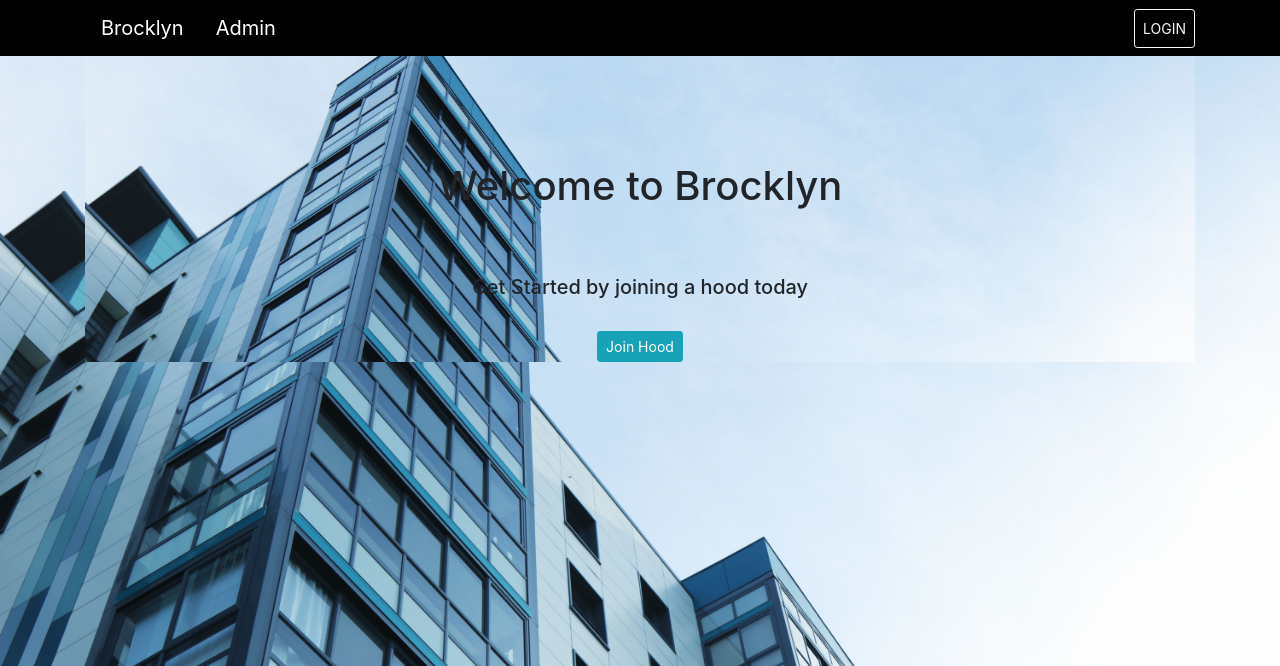
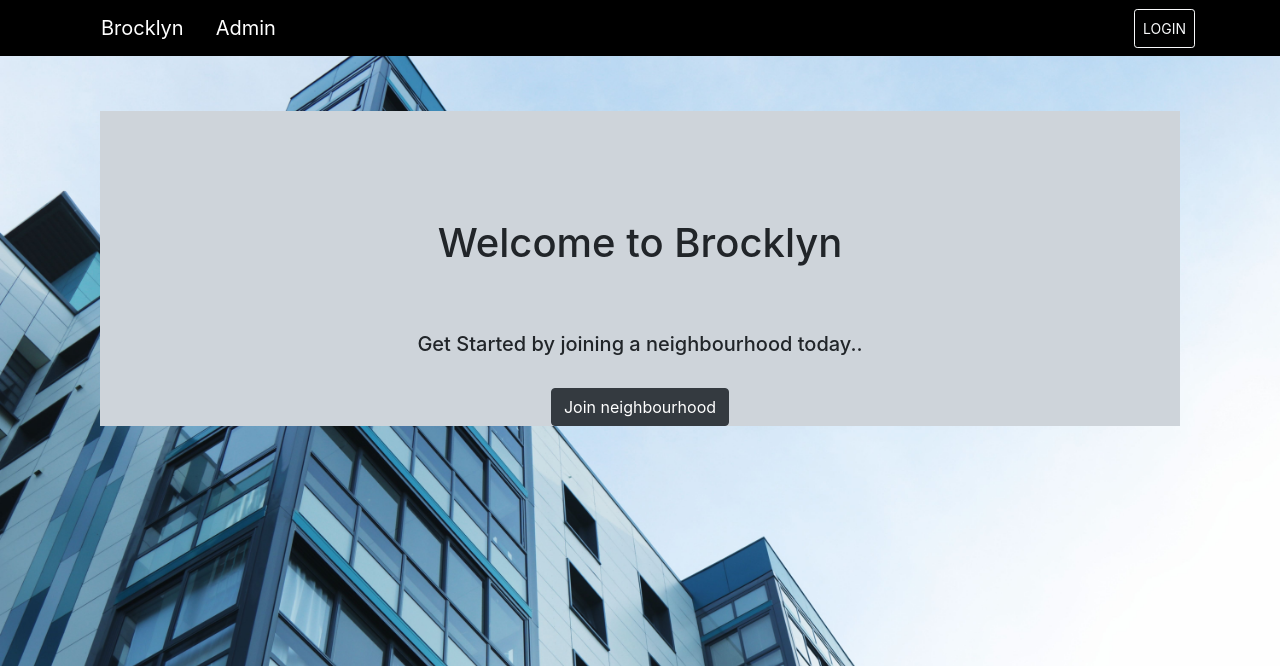
Before and after one commit to Victoria045/Brocklyn, a Django app: template brocklyn_app/templates/brocklyn/index.html in a window 1280 px wide. Shown: the top 666 px of the page. Run offline with Django 3.2, Linux system fonts and the light colour scheme; the template is opened without the code that fills it, so the values that code supplies are empty; some libraries are stand-ins or nearby versions.

Commit message:
modify index view template

```diff
--- a/brocklyn_app/templates/brocklyn/index.html
+++ b/brocklyn_app/templates/brocklyn/index.html
@@ -9,14 +9,56 @@
 </head>
 
 {% block content %}
-<div style="background-image:url('static/images/img1.jpg');width: 100%;background-repeat: no-repeat;background-size: cover;">
-    <div class="container" >
-        <div class="text-center" style="margin-top:15%">
-            <h1>Welcome to Brocklyn</h1>
-            <h5 style="margin-top:6%">Get Started by joining a hood today</h5>
-            <a href="{#{% url 'hood' %}#}" class="btn btn-sm btn-info mt-4">Join Hood</a>
+    <div class="container d-flex" style="margin-top: 10%;">
+        {% if user.is_authenticated %}
+        <div class="pl-2" style="border: solid 1px #000000;height: 500px;width: 20%;margin-right: 20px;">
+        <ul class="list-unstyled components ml-2 mr-2">
+            <li class="mb-4 mt-3">
+                <a href="{% url 'profile' user.username %}" class="text-dark">
+                    <img class="rounded-circle nav-img"src="{{ user.profile.profile_picture.url }}" alt="p" style="width: 18%;">
+                    &nbsp; Profile
+                </a>
+
+            </li>
+            <li class="mb-4">
+                <a href="{% url 'edit-profile' user.username %}" class="text-dark">
+                    <i class="fas fa-edit"></i>&nbsp;
+                    &nbsp; Edit Profile
+                </a>
+            </li>
+            <li class="mb-4">
+                <a href="{% url 'hood' %}" class="text-dark">
+                    <i class="fas fa-home"></i>&nbsp;
+                    &nbsp; Hoods
+                </a>
+            </li>
+
+            {% if user.profile.neighbourhood %}
+            <li class="mb-4">
+                <a href="{% url 'single-hood' user.profile.neighbourhood.id %}" class="text-dark">
+                    <i class="fas fa-paper-plane"></i>&nbsp;
+                    &nbsp;{{user.profile.neighbourhood.name}}
+                </a>
+            </li>
+            {% else %}
+            <li class="mb-4">
+                <a href=""> &nbsp;
+                    No Hood Yet
+                </a>
+            </li>
+            {% endif %}
+        </ul>
+        <div class="logout ml-2 mr-2 ">
+            <a href="{% url 'logout' %}" class="btn btn-sm btn-outline-danger d-block mx-auto"> Logout</a>
+        </div>
+        </div>
+
+        {% endif%}
+        <div class="text-center" style="background-color: #ced4da;width: 100%;">
+            <h1 style="margin-top:10%">Welcome to Brocklyn</h1>
+            <h5 style="margin-top:6%">Get Started by joining a neighbourhood today..</h5>
+            <a href="{% url 'hood' %}" class="btn btn-dark mt-4">Join neighbourhood</a>
         </div>
 
     </div>
-</div>
 {% endblock %}
```
